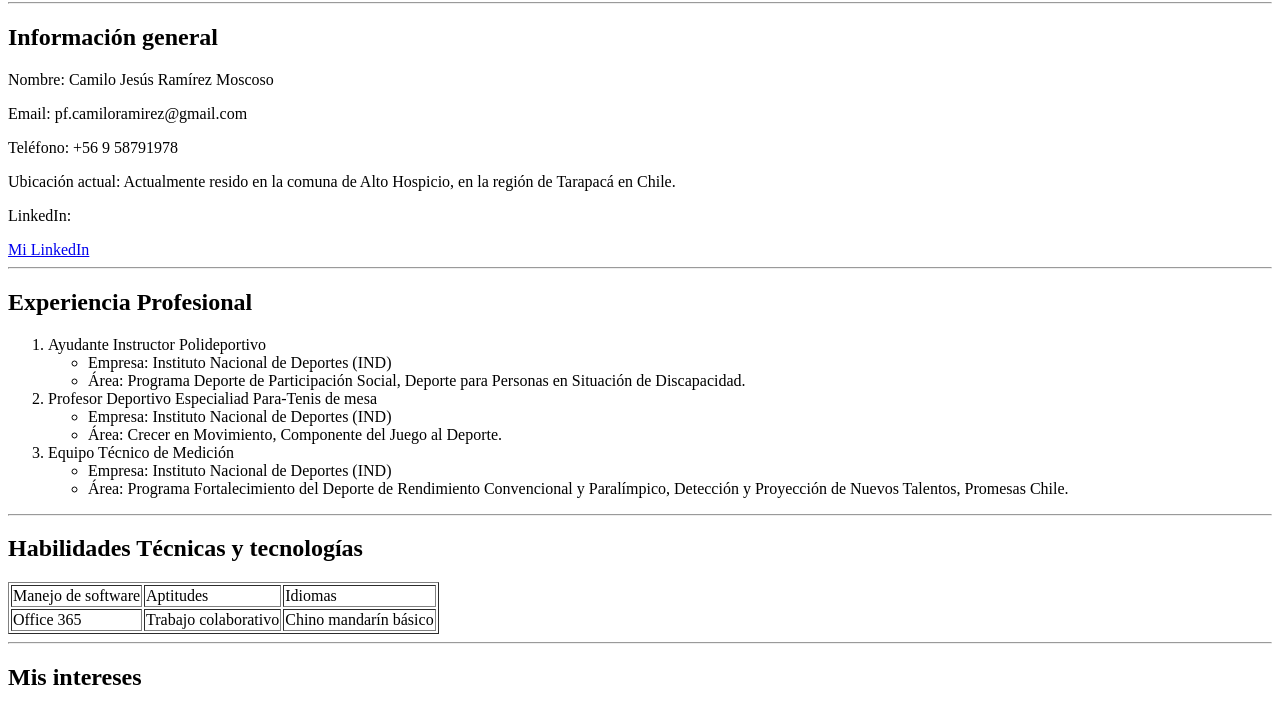
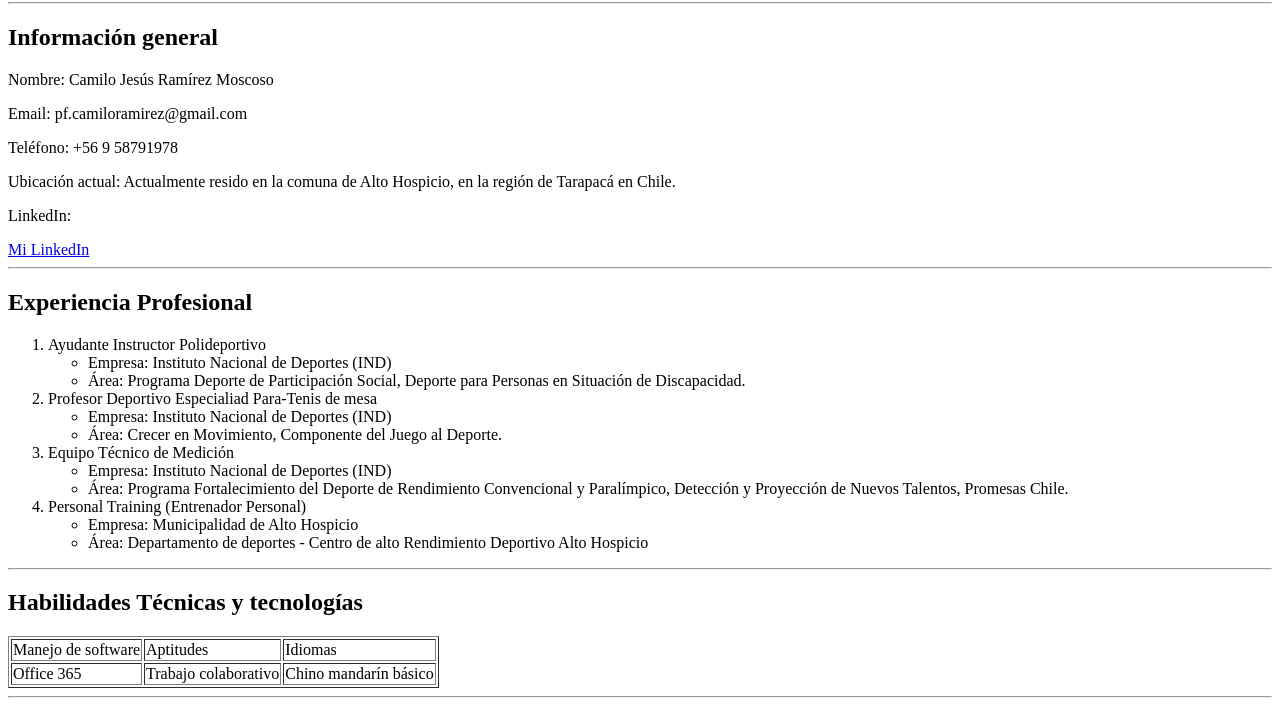
Before and after one commit to Camilo9922/my-cv, a plain HTML site: page index.html in a window 1280 px wide. Shown: the part 78-786 px from the top of the page. Drawn offline with Linux system fonts and the light colour scheme.

Commit message:
CV casi listo

```diff
--- a/index.html
+++ b/index.html
@@ -35,6 +35,11 @@ Discapacidad.</li>
         <li>Empresa: Instituto Nacional de Deportes (IND)</li>
         <li>Área: Programa Fortalecimiento del Deporte de Rendimiento Convencional y
 Paralímpico, Detección y Proyección de Nuevos Talentos, Promesas Chile.</li>
+      </ul>
+    <li>Personal Training (Entrenador Personal)</li>
+      <ul>
+        <li>Empresa: Municipalidad de Alto Hospicio</li>
+        <li>Área: Departamento de deportes - Centro de alto Rendimiento Deportivo Alto Hospicio</li>
       </ul>
   </ol>
   <hr/>
```
